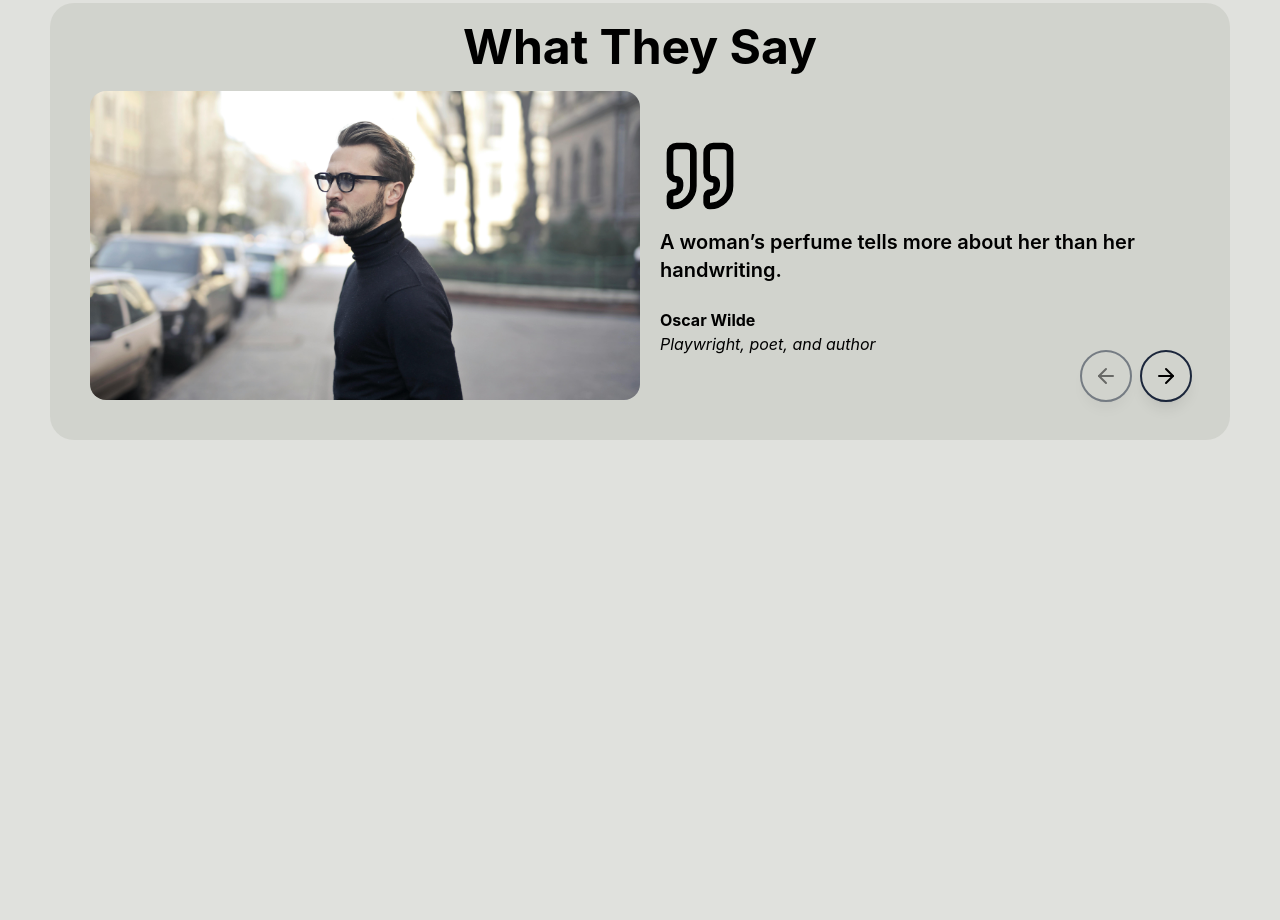
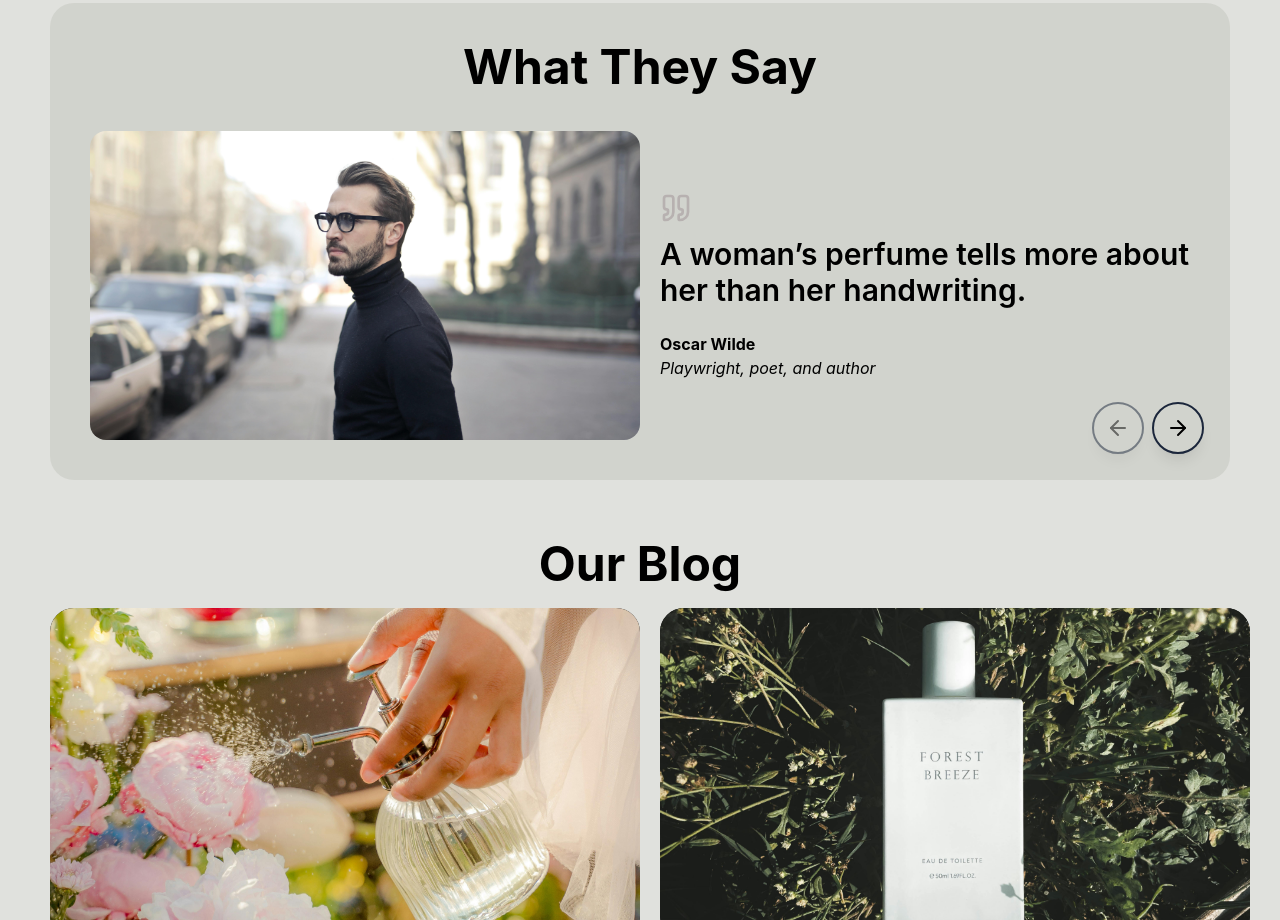
Before and after one commit to ramaa25/landingg, a React (Create React App) app: page / in a window 1280 px wide. Shown: the part 1880-2800 px from the top of the page. Before the commit the page ends 2360 px from the top, so only its background shows below. Built offline with nearby package versions, Linux system fonts and the light colour scheme.

Commit message:
blog section

```diff
--- a/src/App.js
+++ b/src/App.js
@@ -5,6 +5,7 @@ import Jumbotron from './components/Jumbotron';
 import SectionVariants from './components/Section/SectionVariants';
 import SectionTrending from './components/Section/SectionTrending';
 import SectionSay from './components/Section/SectionSay';
+import SectionBlog from './components/Section/SectionBlog';
 
 const App = () => {
 
@@ -15,6 +16,7 @@ const App = () => {
       <SectionVariants />
       <SectionTrending />
       <SectionSay />
+      <SectionBlog />
     </div>
   );
 }
--- /dev/null
+++ b/src/components/ImgLoad.js
@@ -0,0 +1,49 @@
+import React, { useState, useEffect } from 'react';
+
+const ImgLoad = ({ src, alt, className }) => {
+    const [imageSrc, setImageSrc] = useState(src);
+    const [loading, setLoading] = useState(true);
+
+    useEffect(() => {
+        // Reset the loading state whenever the variant changes
+        setLoading(true);
+
+        const src = imageSrc;
+
+        // If there's no valid image source, stop loading
+        if (!src) {
+            setLoading(false);
+            return;
+        }
+
+        // Preload the image
+        const img = new Image();
+        img.src = src;
+        img.onload = () => {
+            setImageSrc(src);
+            setLoading(false); // Image loaded successfully
+        };
+        img.onerror = () => {
+            setLoading(false); // Handle error case
+        };
+
+    }, [])
+
+    return (
+        <>
+            {loading ? (
+                <div className='w-full h-full bg-gray-300 animate-pulse'>
+                </div>
+            ) : (
+                imageSrc ? (
+                    <img src={imageSrc} alt={alt} className={`object-cover w-full h-full ${className}`}/>
+                ) : (
+                    <div>No image available</div>
+                )
+            )}
+        </>
+
+    )
+}
+
+export default ImgLoad
--- /dev/null
+++ b/src/components/Section/SectionBlog.js
@@ -0,0 +1,54 @@
+import ImgLoad from "../ImgLoad"
+import Section from "./Section"
+import Img1 from "../../img/blog1.jpg"
+import Img2 from "../../img/blog2.jpg"
+import { ButtonArrowBlog } from "../ButtonArrow"
+
+const SectionBlog = () => {
+
+    const Blogs = ({src, head, paraf, className}) => {
+        return (
+            <div className={`flex flex-col gap-3 overflow-hidden flex-shrink-0 md:w-1/2 ${className}`}>
+                <div className="rounded-3xl overflow-hidden h-full bg-black">
+                    <ImgLoad src={src} alt="img" className="aspect-video" />
+                </div>
+                <div className="flex flex-col md:gap-1">
+                    <h1 className="font-semibold md:text-xl lg:text-3xl">{head}</h1>
+                    <p className="font-light md:truncate lg:text-md">{paraf}</p>
+                    <a href="" className="border-b-gray-500 border-b-2 w-fit text-gray-800 tracking-wide text-sm md:text-lg mt-2 font-[500]">
+                        Read More
+                    </a>
+                </div>
+            </div>
+        )
+    }
+
+    return (
+        <Section
+            header={
+                <div className="p-5 text-3xl md:text-5xl font-bold text-center">
+                    <h1>Our Blog</h1>
+                </div>
+            }
+        >
+            <div className="flex flex-col md:flex-row gap-5">
+                <Blogs
+                    src={Img1}
+                    head="Discover the Essence of Jasmine"
+                    paraf="Experience the rich, floral tones that transport you to a garden in full bloom."
+                />
+                <Blogs
+                    src={Img2}
+                    head="A Scent for Every Occasion"
+                    paraf="Our versatile range of fragrances is perfect for every mood and moment."
+                />
+            </div>
+            <div className="grid place-content-center my-3">
+                <ButtonArrowBlog title="More Blogs" className={"w-fit mt-5 text-primary"}/>
+            </div>
+        </Section>
+    )
+}
+
+
+export default SectionBlog
--- a/src/components/Section/SectionSay.js
+++ b/src/components/Section/SectionSay.js
@@ -4,6 +4,7 @@ import Img2 from "../../img/say2.jpg"
 import Img3 from "../../img/say3.jpg"
 import { QuoteIcon, ArrowRight, ArrowLeft } from "lucide-react";
 import { useRef, useState, useEffect } from 'react';
+import ImgLoad from "../ImgLoad";
 
 const SectionSay = () => {
     const conRef = useRef(null);
@@ -63,9 +64,9 @@ const SectionSay = () => {
     return (
         <Section>
             <Section
-            className="bg-secondary rounded-3xl relative"
+            className="bg-secondary rounded-3xl relative p-5 md:p-10 md:pt-0"
             header={
-                <h1 className="text-4xl md:text-5xl font-bold p-5 text-center">What They Say</h1>
+                <h1 className="text-xl sm:text-4xl md:text-5xl font-bold py-3 sm:p-10 text-center">What They Say</h1>
             }
             >
                 <div
@@ -73,12 +74,12 @@ const SectionSay = () => {
                 className="w-full grid grid-cols-[100%_100%_100%] grid-flow-col auto-cols-auto overflow-x-auto snap-mandatory snap-x scroll-smooth no-scrollbar will-change-transform">
                     <div className="flex gap-5 snap-center md:flex-row flex-col">
                         <div className="rounded-2xl overflow-hidden aspect-video w-full md:w-1/2 flex-shrink-0">
-                            <img src={Img1} alt="img" className="object-cover w-full h-full" />
+                            <ImgLoad src={Img1} alt="img" className="object-cover w-full h-full" />
                         </div>
-                        <div className="grid place-content-center md:gap-3">
-                            <QuoteIcon className="md:w-20 md:h-20"/>
-                            <p className="font-semibold md:text-xl">A woman’s perfume tells more about her than her handwriting.</p>
-                            <div className="text-xs md:text-base mt-3">
+                        <div className="grid place-content-center md:gap-2 lg:gap-3">
+                            <QuoteIcon className="w-5 h-5 lg:w-8 lg:h-8 text-sec"/>
+                            <p className="font-semibold md:text-xl lg:text-3xl">A woman’s perfume tells more about her than her handwriting.</p>
+                            <div className="text-xs md:text-base mt-3 w-1/2">
                                 <h1 className="font-bold">Oscar Wilde</h1>
                                 <span className="italic">Playwright, poet, and author</span>
                             </div>
@@ -86,12 +87,12 @@ const SectionSay = () => {
                     </div>
                     <div className="flex gap-5 snap-center md:flex-row flex-col">
                         <div className="rounded-2xl overflow-hidden aspect-video w-full md:w-1/2 flex-shrink-0">
-                            <img src={Img2} alt="img" className="object-cover w-full h-full" />
+                            <ImgLoad src={Img2} alt="img" className="object-cover w-full h-full" />
                         </div>
-                        <div className="grid place-content-center md:gap-3">
-                            <QuoteIcon className="md:w-20 md:h-20"/>
-                            <p className="font-semibold md:text-xl">No elegance is possible without perfume. It is the unseen, unforgettable, ultimate accessory.</p>
-                            <div className="text-xs md:text-base mt-3">
+                        <div className="grid place-content-center md:gap-2 lg:gap-3">
+                            <QuoteIcon className="w-5 h-5 lg:w-8 lg:h-8 text-sec"/>
+                            <p className="font-semibold md:text-xl lg:text-3xl">No elegance is possible without perfume. It is the unseen, unforgettable, ultimate accessory.</p>
+                            <div className="text-xs md:text-base mt-3 w-1/2">
                                 <h1 className="font-bold">Coco Chanel</h1>
                                 <span className="italic">Fashion designer and businesswoman</span>
                             </div>
@@ -99,26 +100,26 @@ const SectionSay = () => {
                     </div>
                     <div className="flex gap-5 snap-center md:flex-row flex-col">
                         <div className="rounded-2xl overflow-hidden aspect-video w-full md:w-1/2 flex-shrink-0">
-                            <img src={Img3} alt="img" className="object-cover w-full h-full" />
+                            <ImgLoad src={Img3} alt="img" className="object-cover w-full h-full" />
                         </div>
-                        <div className="grid place-content-center md:gap-3">
-                            <QuoteIcon className="md:w-20 md:h-20"/>
-                            <p className="font-semibold md:text-xl">Perfume is the indispensable complement to the personality of women, the finishing touch on a dress.</p>
-                            <div className="text-xs md:text-base mt-3">
+                        <div className="grid place-content-center md:gap-2 lg:gap-3">
+                            <QuoteIcon className="w-5 h-5 lg:w-8 lg:h-8 text-sec"/>
+                            <p className="font-semibold md:text-xl lg:text-3xl">Perfume is the indispensable complement to the personality of women, the finishing touch on a dress.</p>
+                            <div className="text-xs md:text-base mt-3 w-1/2">
                                 <h1 className="font-bold">Christian Dior</h1>
                                 <span className="italic">Fashion designer</span>
                             </div>
                         </div>
                     </div>
                 </div>
-                <div className="absolute -right-3 md:right-0 bottom-0 w-[108%] md:w-fit justify-between md:p-10 flex gap-3 h-full md:h-fit items-center">
+                <div className="absolute right-0 bottom-0 md:w-fit justify-between p-5 md:p-3 lg:p-7 flex gap-3 items-center">
                         {/* Tombol scroll kiri */}
                         <button
                             onClick={scrollLeft}
                             disabled={scrollProgress === 0}
                             className={`p-2 md:p-3 flex-shrink-0 h-fit outline outline-2 outline-semi-dark rounded-full shadow-lg transition-colors duration-300 order-1 ${scrollProgress === 0 ? 'opacity-50 cursor-not-allowed' : 'hover:cursor-pointer hover:outline-none hover:bg-semi-dark hover:text-primary'}`}
                         >
-                            <ArrowLeft className="w-2 h-2 md:w-6 md:h-6"/>
+                            <ArrowLeft className="w-2 h-2 sm:w-4 sm:h-4 md:w-3 md:h-3 lg:w-6 lg:h-6"/>
                         </button>
                         {/* Tombol scroll kanan */}
                         <button
@@ -126,7 +127,7 @@ const SectionSay = () => {
                             disabled={scrollProgress === 100}
                             className={`p-2 md:p-3 flex-shrink-0 h-fit outline outline-2 outline-semi-dark rounded-full shadow-lg transition-colors duration-300 order-3 ${scrollProgress === 100 ? 'opacity-50 cursor-not-allowed' : 'hover:cursor-pointer hover:outline-none hover:bg-semi-dark hover:text-primary'}`}
                         >
-                            <ArrowRight className="w-2 h-2 md:w-6 md:h-6"/>
+                            <ArrowRight className="w-2 h-2 sm:w-4 sm:h-4 md:w-3 md:h-3 lg:w-6 lg:h-6"/>
                         </button>
                     </div>
             </Section>
--- a/src/components/Section/SectionTrending.js
+++ b/src/components/Section/SectionTrending.js
@@ -11,6 +11,7 @@ const SectionTrending = () => {
     const scrollRef = useRef(null);
     const [scrollProgress, setScrollProgress] = useState(0);
     const [scrollCount, setScrollCount] = useState(0);
+    const [loadImg, setLoadImg] = useState(true);
 
     useEffect(() => {
         const updateScrollCount = () => {
@@ -66,13 +67,14 @@ const SectionTrending = () => {
         return (
             <div
                 className={`bg-gray-300 rounded-3xl flex-none w-[47.5%] sm:w-[31.85%] lg:w-[32.75%] transition-all duration-500 ease-out bg-cover will-change-transform grid overflow-hidden bg-center group relative`}
-                style={{ backgroundImage: `url(${bg})` }}
+                style={{ backgroundImage: `${loadImg ? `url(${bg})` : 'none'}` }}
+                onLoad={() => setLoadImg(false)}
             >
                 <div className="grid auto-rows-min h-1/3 group-hover:h-1/2 md:group-hover:h-1/3 transition-all duration-500 ease-out md:h-1/4 w-full place-self-end text-primary overflow-y-auto p-3 backdrop-brightness-75 overflow-x-hidden gap-1">
                     <h1 className='text-sm md:text-3xl text-center group-hover:text-left transition-all duration-500 font-bold h-10 text-ellipsis overflow-hidden group-hover:h-fit'>{header}</h1>
                     <p className='group-hover:block hidden text-sm md:text-base'>{desc}</p>
                 </div>
-                <div className="bg-semi-dark transition-all duration-500 top-3 left-3 absolute rounded-full p-1 text-primary flex gap-1 place-items-center overflow-hidden w-6 group-hover:w-28 flex-nowrap whitespace-nowrap">
+                <div className="bg-semi-dark transition-all duration-500 top-3 left-3 absolute rounded-full p-1 text-primary flex gap-1 place-items-center overflow-hidden w-6 group-hover:w-28 flex-nowrap whitespace-nowrap no-scrollbar">
                     <Info className="flex-shrink-0" size={15} />
                     <span className='text-[0.6rem] h-fit'>Decorative Image</span>
                 </div>
--- a/src/components/Section/VariantMore.js
+++ b/src/components/Section/VariantMore.js
@@ -5,6 +5,7 @@ import EDP_YVES from '../../img/la-nuit.png'
 import EDP_COCO from '../../img/coco-edp.jpg'
 import EXDP_TOMFORD from '../../img/tomford.jpg'
 import EXDP_AMOUAGE from '../../img/amouge-exdp.jpg'
+import ImgLoad from '../ImgLoad'
 
 const VariantMore = ({variants}) => {
     const header1 = variants === 'EDT' ? 'Dior Sauvage EDT' : variants === 'EDP' ? 'La Nuit de L’Homme EDP' : variants === 'ExDP' ? 'Ford Tobacco Vanille ExDP' : null;
@@ -35,7 +36,7 @@ const VariantMore = ({variants}) => {
                 </div>
                 <div className={`absolute top-0 h-full grid place-content-center ${classCon}`}>
                 <div className={`rounded-full z-10 max-[320px]:w-14 max-[320px]:h-14 w-20 h-20 overflow-hidden translate-x-1/2 ${classChild}`}>
-                    <img src={img} alt="" className='w-full h-full object-cover' />
+                    <ImgLoad src={img} alt="" className='w-full h-full object-cover' />
                 </div>
                 </div>
             </div>
@@ -45,7 +46,7 @@ const VariantMore = ({variants}) => {
     return (
         <div className="grid grid-rows-2 md:grid-cols-none gap-5 text-primary w-full text-sm sm:text-base 2xl:text-lg">
             <DescRow header={header1} img={img1} classCon={'right-0'}/>
-            <DescRow header={header2} img={img2} classCon={'left-0 md:left-auto md:right-0'} classChild={'-translate-x-1/2 md:translate-x-1/2'}/>
+            <DescRow header={header2} img={img2} classCon={'max-[320px]:-left-16 -left-20 md:left-auto md:right-0'} classChild={'-translate-x-1/2 md:translate-x-1/2'}/>
         </div>
     )
 }
--- a/src/css/output.css
+++ b/src/css/output.css
@@ -557,6 +557,10 @@ video {
   inset: 0px;
 }
 
+.-left-20 {
+  left: -5rem;
+}
+
 .-left-\[20\.5\%\] {
   left: -20.5%;
 }
@@ -583,18 +587,6 @@ video {
 
 .top-3 {
   top: 0.75rem;
-}
-
-.-right-5 {
-  right: -1.25rem;
-}
-
-.-right-2\.5 {
-  right: -0.625rem;
-}
-
-.-right-3 {
-  right: -0.75rem;
 }
 
 .-z-0 {
@@ -727,6 +719,11 @@ video {
   margin-bottom: auto;
 }
 
+.my-3 {
+  margin-top: 0.75rem;
+  margin-bottom: 0.75rem;
+}
+
 .-ml-8 {
   margin-left: -2rem;
 }
@@ -843,16 +840,12 @@ video {
   height: 100vh;
 }
 
-.h-1 {
-  height: 0.25rem;
-}
-
-.h-3 {
-  height: 0.75rem;
-}
-
-.h-1\/4 {
-  height: 25%;
+.h-4 {
+  height: 1rem;
+}
+
+.min-h-full {
+  min-height: 100%;
 }
 
 .w-1\/2 {
@@ -863,6 +856,10 @@ video {
   width: 3.5rem;
 }
 
+.w-2 {
+  width: 0.5rem;
+}
+
 .w-20 {
   width: 5rem;
 }
@@ -899,36 +896,16 @@ video {
   width: 100%;
 }
 
-.w-1 {
-  width: 0.25rem;
+.w-0 {
+  width: 0px;
 }
 
 .w-10 {
   width: 2.5rem;
 }
 
-.w-2 {
-  width: 0.5rem;
-}
-
-.w-\[120\%\] {
-  width: 120%;
-}
-
-.w-\[105\%\] {
-  width: 105%;
-}
-
-.w-\[110\%\] {
-  width: 110%;
-}
-
-.w-\[107\.5\%\] {
-  width: 107.5%;
-}
-
-.w-\[108\%\] {
-  width: 108%;
+.w-40 {
+  width: 10rem;
 }
 
 .flex-none {
@@ -1091,6 +1068,14 @@ video {
   grid-template-rows: auto 1fr;
 }
 
+.grid-rows-3 {
+  grid-template-rows: repeat(3, minmax(0, 1fr));
+}
+
+.flex-row {
+  flex-direction: row;
+}
+
 .flex-col {
   flex-direction: column;
 }
@@ -1123,10 +1108,6 @@ video {
   justify-content: space-between;
 }
 
-.justify-around {
-  justify-content: space-around;
-}
-
 .gap-0 {
   gap: 0px;
 }
@@ -1157,6 +1138,10 @@ video {
 
 .place-self-center {
   place-self: center;
+}
+
+.self-center {
+  align-self: center;
 }
 
 .overflow-hidden {
@@ -1267,6 +1252,10 @@ video {
   border-width: 4px;
 }
 
+.border-b-2 {
+  border-bottom-width: 2px;
+}
+
 .border-gray-300 {
   --tw-border-opacity: 1;
   border-color: rgb(209 213 219 / var(--tw-border-opacity));
@@ -1286,6 +1275,21 @@ video {
   border-color: rgb(255 255 255 / var(--tw-border-opacity));
 }
 
+.border-b-black {
+  --tw-border-opacity: 1;
+  border-bottom-color: rgb(0 0 0 / var(--tw-border-opacity));
+}
+
+.border-b-gray-800 {
+  --tw-border-opacity: 1;
+  border-bottom-color: rgb(31 41 55 / var(--tw-border-opacity));
+}
+
+.border-b-gray-500 {
+  --tw-border-opacity: 1;
+  border-bottom-color: rgb(107 114 128 / var(--tw-border-opacity));
+}
+
 .bg-\[\#E0E1DD\] {
   --tw-bg-opacity: 1;
   background-color: rgb(224 225 221 / var(--tw-bg-opacity));
@@ -1483,8 +1487,24 @@ video {
   font-weight: 600;
 }
 
+.font-light {
+  font-weight: 300;
+}
+
+.font-\[500\] {
+  font-weight: 500;
+}
+
 .italic {
   font-style: italic;
+}
+
+.tracking-widest {
+  letter-spacing: 0.1em;
+}
+
+.tracking-wide {
+  letter-spacing: 0.025em;
 }
 
 .text-dark {
@@ -1507,6 +1527,11 @@ video {
   color: rgb(153 27 27 / var(--tw-text-opacity));
 }
 
+.text-sec {
+  --tw-text-opacity: 1;
+  color: rgb(183 177 176 / var(--tw-text-opacity));
+}
+
 .text-secondary {
   --tw-text-opacity: 1;
   color: rgb(209 211 205 / var(--tw-text-opacity));
@@ -1515,6 +1540,16 @@ video {
 .text-white {
   --tw-text-opacity: 1;
   color: rgb(255 255 255 / var(--tw-text-opacity));
+}
+
+.text-gray-600 {
+  --tw-text-opacity: 1;
+  color: rgb(75 85 99 / var(--tw-text-opacity));
+}
+
+.text-gray-800 {
+  --tw-text-opacity: 1;
+  color: rgb(31 41 55 / var(--tw-text-opacity));
 }
 
 .opacity-50 {
@@ -1725,6 +1760,10 @@ video {
 }
 
 @media (max-width: 320px) {
+  .max-\[320px\]\:-left-16 {
+    left: -4rem;
+  }
+
   .max-\[320px\]\:h-14 {
     height: 3.5rem;
   }
@@ -1769,16 +1808,28 @@ video {
     height: 5rem;
   }
 
+  .sm\:h-4 {
+    height: 1rem;
+  }
+
   .sm\:w-20 {
     width: 5rem;
   }
 
+  .sm\:w-4 {
+    width: 1rem;
+  }
+
   .sm\:w-\[31\.85\%\] {
     width: 31.85%;
   }
 
   .sm\:gap-40 {
     gap: 10rem;
+  }
+
+  .sm\:p-10 {
+    padding: 2.5rem;
   }
 
   .sm\:px-10 {
@@ -1846,6 +1897,38 @@ video {
     display: none;
   }
 
+  .md\:aspect-auto {
+    aspect-ratio: auto;
+  }
+
+  .md\:aspect-square {
+    aspect-ratio: 1 / 1;
+  }
+
+  .md\:aspect-\[4\/3\] {
+    aspect-ratio: 4/3;
+  }
+
+  .md\:aspect-\[15\/9\] {
+    aspect-ratio: 15/9;
+  }
+
+  .md\:aspect-\[10\/9\] {
+    aspect-ratio: 10/9;
+  }
+
+  .md\:aspect-\[20\/9\] {
+    aspect-ratio: 20/9;
+  }
+
+  .md\:aspect-\[20\/5\] {
+    aspect-ratio: 20/5;
+  }
+
+  .md\:aspect-\[10\/5\] {
+    aspect-ratio: 10/5;
+  }
+
   .md\:h-1\/4 {
     height: 25%;
   }
@@ -1858,20 +1941,24 @@ video {
     height: 6rem;
   }
 
+  .md\:h-3 {
+    height: 0.75rem;
+  }
+
   .md\:h-\[50svh\] {
     height: 50svh;
   }
 
-  .md\:h-20 {
-    height: 5rem;
-  }
-
-  .md\:h-fit {
-    height: fit-content;
-  }
-
-  .md\:h-6 {
-    height: 1.5rem;
+  .md\:h-full {
+    height: 100%;
+  }
+
+  .md\:h-5 {
+    height: 1.25rem;
+  }
+
+  .md\:w-1\/2 {
+    width: 50%;
   }
 
   .md\:w-10 {
@@ -1882,6 +1969,10 @@ video {
     width: 6rem;
   }
 
+  .md\:w-3 {
+    width: 0.75rem;
+  }
+
   .md\:w-fit {
     width: fit-content;
   }
@@ -1890,16 +1981,16 @@ video {
     width: 100%;
   }
 
-  .md\:w-1\/2 {
-    width: 50%;
-  }
-
-  .md\:w-20 {
-    width: 5rem;
-  }
-
-  .md\:w-6 {
-    width: 1.5rem;
+  .md\:w-80 {
+    width: 20rem;
+  }
+
+  .md\:w-auto {
+    width: auto;
+  }
+
+  .md\:min-w-full {
+    min-width: 100%;
   }
 
   .md\:translate-x-1\/2 {
@@ -1936,6 +2027,10 @@ video {
     gap: 0px;
   }
 
+  .md\:gap-2 {
+    gap: 0.5rem;
+  }
+
   .md\:gap-3 {
     gap: 0.75rem;
   }
@@ -1944,8 +2039,18 @@ video {
     gap: 1.25rem;
   }
 
+  .md\:gap-1 {
+    gap: 0.25rem;
+  }
+
   .md\:place-self-auto {
     place-self: auto;
+  }
+
+  .md\:truncate {
+    overflow: hidden;
+    text-overflow: ellipsis;
+    white-space: nowrap;
   }
 
   .md\:rounded-br-3xl {
@@ -1969,6 +2074,10 @@ video {
     padding-right: 1.75rem;
   }
 
+  .md\:pt-0 {
+    padding-top: 0px;
+  }
+
   .md\:text-left {
     text-align: left;
   }
@@ -1997,6 +2106,11 @@ video {
     line-height: 1.75rem;
   }
 
+  .md\:text-lg {
+    font-size: 1.125rem;
+    line-height: 1.75rem;
+  }
+
   .group:hover .md\:group-hover\:h-1\/3 {
     height: 33.333333%;
   }
@@ -2047,10 +2161,26 @@ video {
     margin-top: auto;
   }
 
+  .lg\:h-6 {
+    height: 1.5rem;
+  }
+
+  .lg\:h-8 {
+    height: 2rem;
+  }
+
   .lg\:h-fit {
     height: fit-content;
   }
 
+  .lg\:w-6 {
+    width: 1.5rem;
+  }
+
+  .lg\:w-8 {
+    width: 2rem;
+  }
+
   .lg\:w-\[32\.75\%\] {
     width: 32.75%;
   }
@@ -2067,6 +2197,10 @@ video {
     place-content: end;
   }
 
+  .lg\:gap-3 {
+    gap: 0.75rem;
+  }
+
   .lg\:place-self-auto {
     place-self: auto;
   }
@@ -2077,6 +2211,10 @@ video {
 
   .lg\:p-10 {
     padding: 2.5rem;
+  }
+
+  .lg\:p-7 {
+    padding: 1.75rem;
   }
 
   .lg\:px-10 {
@@ -2088,9 +2226,19 @@ video {
     padding-top: 2.5rem;
   }
 
+  .lg\:text-3xl {
+    font-size: 1.875rem;
+    line-height: 2.25rem;
+  }
+
   .lg\:text-4xl {
     font-size: 2.25rem;
     line-height: 2.5rem;
+  }
+
+  .lg\:text-semi-dark {
+    --tw-text-opacity: 1;
+    color: rgb(27 38 59 / var(--tw-text-opacity));
   }
 
   .lg\:blur-none {
```
Also changed, not shown: src/components/ButtonArrow.js (+16 -0 lines), src/img/blog1.jpg (added), src/img/blog2.jpg (added).
